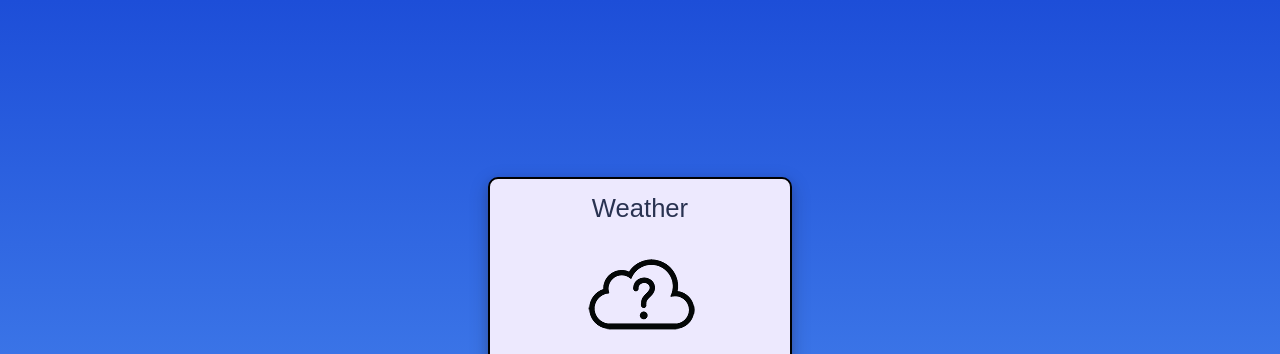
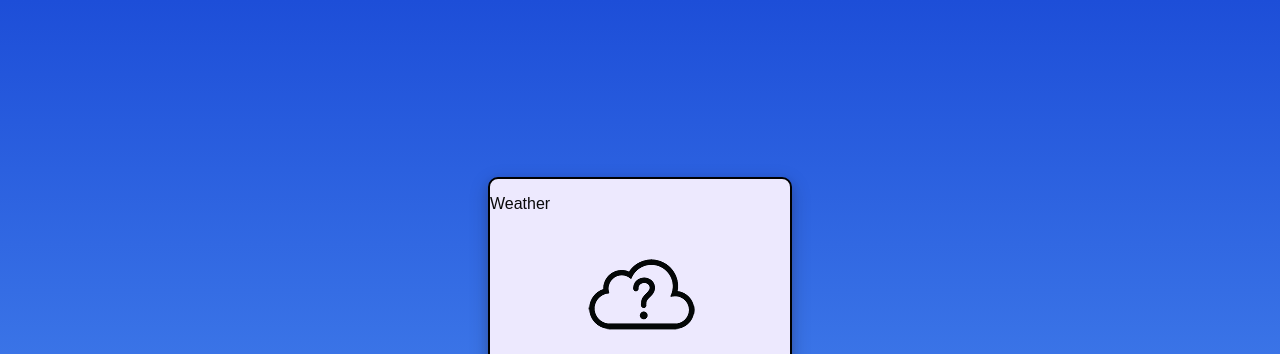
Before and after one commit to vidushiee/weatherapp-js, a plain HTML site: page index.html in a window 1280 px wide. Shown: the top 354 px of the page. Drawn offline with Linux system fonts and the light colour scheme; a web font is replaced by a local one.

Commit message:
Update style.css

```diff
--- a/style.css
+++ b/style.css
@@ -28,57 +28,6 @@ body{
     background-color: var(--col1);
 
 }
- /* @import url('https://fonts.googleapis.com/css2?family=Yusei+Magic&display=swap');
- *{
-    font-family:'Yusei Magic', sans-serif;
-}
-
-body{
-    background-color: #293251;
-}
-
-.container{
-    width: 300px;
-    background-color: #FFF;
-
-    display: block;
-    margin: 0 auto;
-
-    border-radius: 10px;
-    padding-bottom : 50px;
-}
-
-
-
-.notification{
-    background-color: #f8d7da;
-    display: none;
-} */
-.app-title{
-    width: 300px;
-    height: 50px;
-    border-radius: 10px 10px 0 0;
-}
-.app-title p{
-    text-align: center;
-    padding: 15px;
-    margin: 0 auto;
-    font-size: 1.6em;
-    color: #293251;
-}
-
-.notification p{
-    color: #721c24;
-    font-size: 1.2em;
-    margin: 0;
-    text-align: center;
-    padding: 10px 0;
-}
-
-/* .weather-container{
-    width: 300px;
-    height: 560px;
-} */
 
 .weather-icon{
     width: 300px;
```
